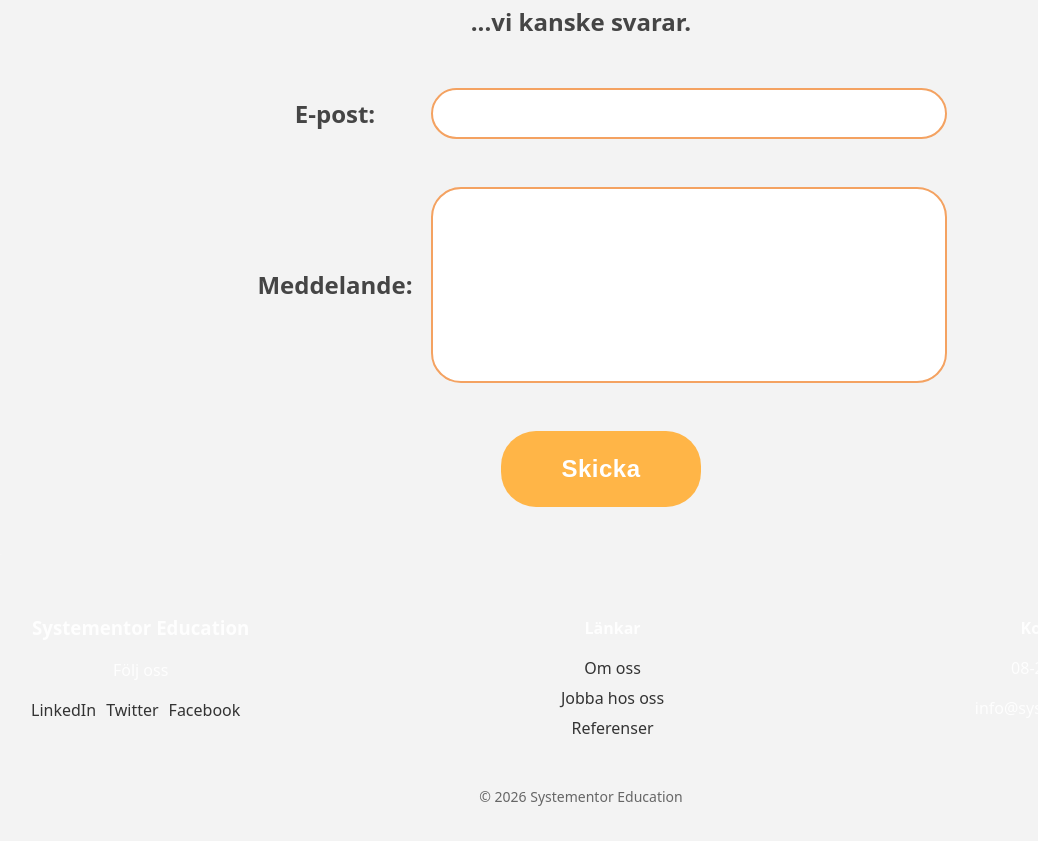
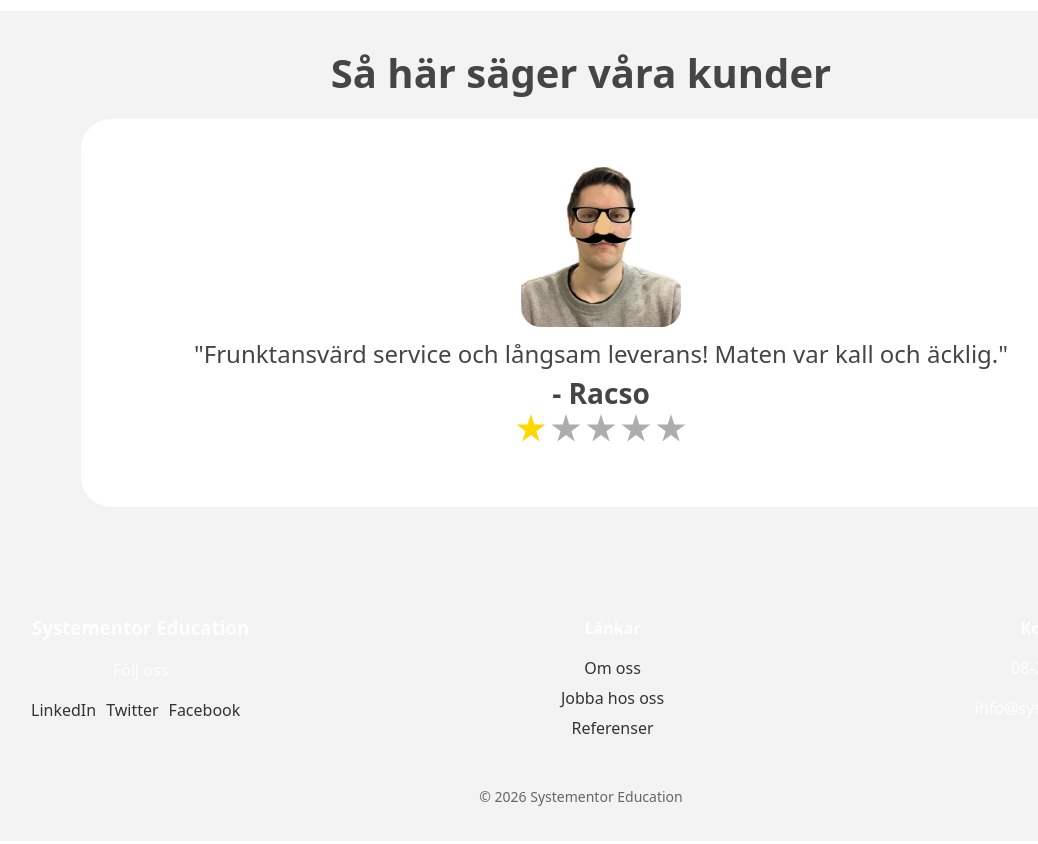
Before and after one commit to OscarTaberman/systementorfood, a React (Vite) app: page / in a window 1280 px wide. Shown: the part 1658-2502 px from the top of the page, without its empty margins (59-1097 px from the left). Built offline with nearby package versions, Linux system fonts and the light colour scheme.

Commit message:
Finished reference-page with images and star-ratings.

```diff
--- a/src/App.css
+++ b/src/App.css
@@ -271,10 +271,18 @@ body {
 
 .reference-cards {
   overflow: auto;
-  scrollbar-color: #f4a261 #ffffff00;
+  background-color: #ffffff;
+  border-radius: 30px 10px 10px 30px;
+}
 
-  background-color: #fff;
-  border-radius: 30px;
+.reference-cards::-webkit-scrollbar {
+  width: 12px;
+  background: #d8767604;
+  border-radius: 25px;
+}
+.reference-cards::-webkit-scrollbar-thumb {
+  background: #f4a361;
+  border-radius: 25px;
 }
 
 .reference-card {
@@ -284,7 +292,7 @@ body {
   list-style: none;
   width: 60rem;
   height: 20rem;
-  margin-bottom: 2rem;
+  margin-top: 3rem;
 }
 .reference-card h3 {
   margin: 0rem;
@@ -293,3 +301,37 @@ body {
   height: 50%;
   border-radius: 20px;
 }
+.reference-card p {
+  margin: 0rem;
+}
+
+.reference-card ul {
+  display: flex;
+  flex-direction: row;
+  gap: 5px;
+  padding: 0;
+  margin: 0;
+  justify-content: center;
+}
+
+.reference-card .stars {
+  padding: 10px;
+  width: 10px;
+  height: 10px;
+  background-color: gold;
+  clip-path: polygon(
+    50% 0%,
+    61% 35%,
+    98% 35%,
+    68% 57%,
+    79% 91%,
+    50% 70%,
+    21% 91%,
+    32% 57%,
+    2% 35%,
+    39% 35%
+  );
+}
+.reference-card .greyStars {
+  background-color: rgb(173, 173, 173);
+}
--- a/src/App.jsx
+++ b/src/App.jsx
@@ -14,8 +14,8 @@ function App() {
     <>
       <Header/>
       <Home />
+      <Contact />
       <Reference />
-      <Contact />
       <Footer />
     </>
   )
--- a/src/components/Header.Jsx
+++ b/src/components/Header.Jsx
@@ -11,8 +11,8 @@ export default function Header() {
                     <ul>
                         <li><a href="#">Hem</a></li>
                         <li><a href="#">Om</a></li>
+                        <li><a href="#contact">Kontakt</a></li>
                         <li><a href="#reference">Referenser</a></li>
-                        <li><a href="#contact">Kontakt</a></li>
                     </ul>
                 </nav>
 
--- a/src/components/Reference.jsx
+++ b/src/components/Reference.jsx
@@ -8,19 +8,40 @@ export default function Reference() {
                 <h2>Så här säger våra kunder</h2>
                 <ul className="reference-cards">
                     <li className="reference-card">
+                        <img src={racso} alt="racso" />
                         <p>"Frunktansvärd service och långsam leverans! Maten var kall och äcklig."</p>
-                        <img src={racso} alt="racso" />
                         <h3>- Racso</h3>
+                        <ul>
+                            <li className='stars'></li>
+                            <li className='stars greyStars'></li>
+                            <li className='stars greyStars'></li>
+                            <li className='stars greyStars'></li>
+                            <li className='stars greyStars'></li>
+                        </ul>
                     </li>
                     <li className="reference-card">
+                        <img src={anonymous} alt="anonymous" />
                         <p>"Jag älskar variationen av rätter som erbjuds. Det finns något för alla smaker!"</p>
-                        <img src={anonymous} alt="anonymous" />
                         <h3>- Majk</h3>
+                        <ul>
+                            <li className='stars'></li>
+                            <li className='stars'></li>
+                            <li className='stars'></li>
+                            <li className='stars'></li>
+                            <li className='stars greyStars'></li>
+                        </ul>
                     </li>
                     <li className="reference-card">
+                        <img src={anonymous} alt="anonymous" />
                         <p>"Enkel beställningsprocess och vänlig kundtjänst. Rekommenderas starkt!"</p>
-                        <img src={anonymous} alt="anonymous" />
                         <h3>- Namso</h3>
+                        <ul>
+                            <li className='stars'></li>
+                            <li className='stars'></li>
+                            <li className='stars'></li>
+                            <li className='stars'></li>
+                            <li className='stars'></li>
+                        </ul>
                     </li>
                 </ul>
             </section>
```
Also changed, not shown: src/assets/anonymous.webp.
